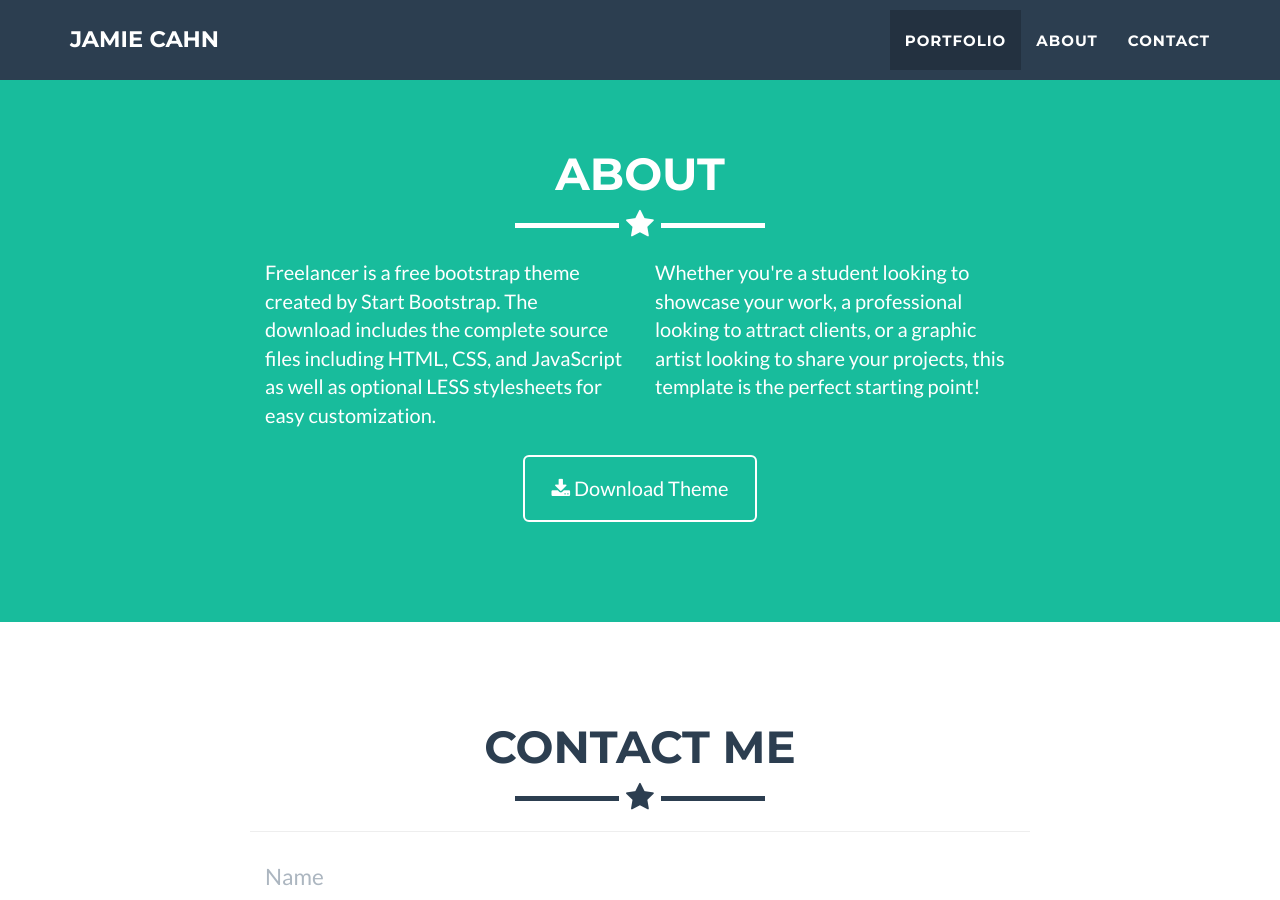
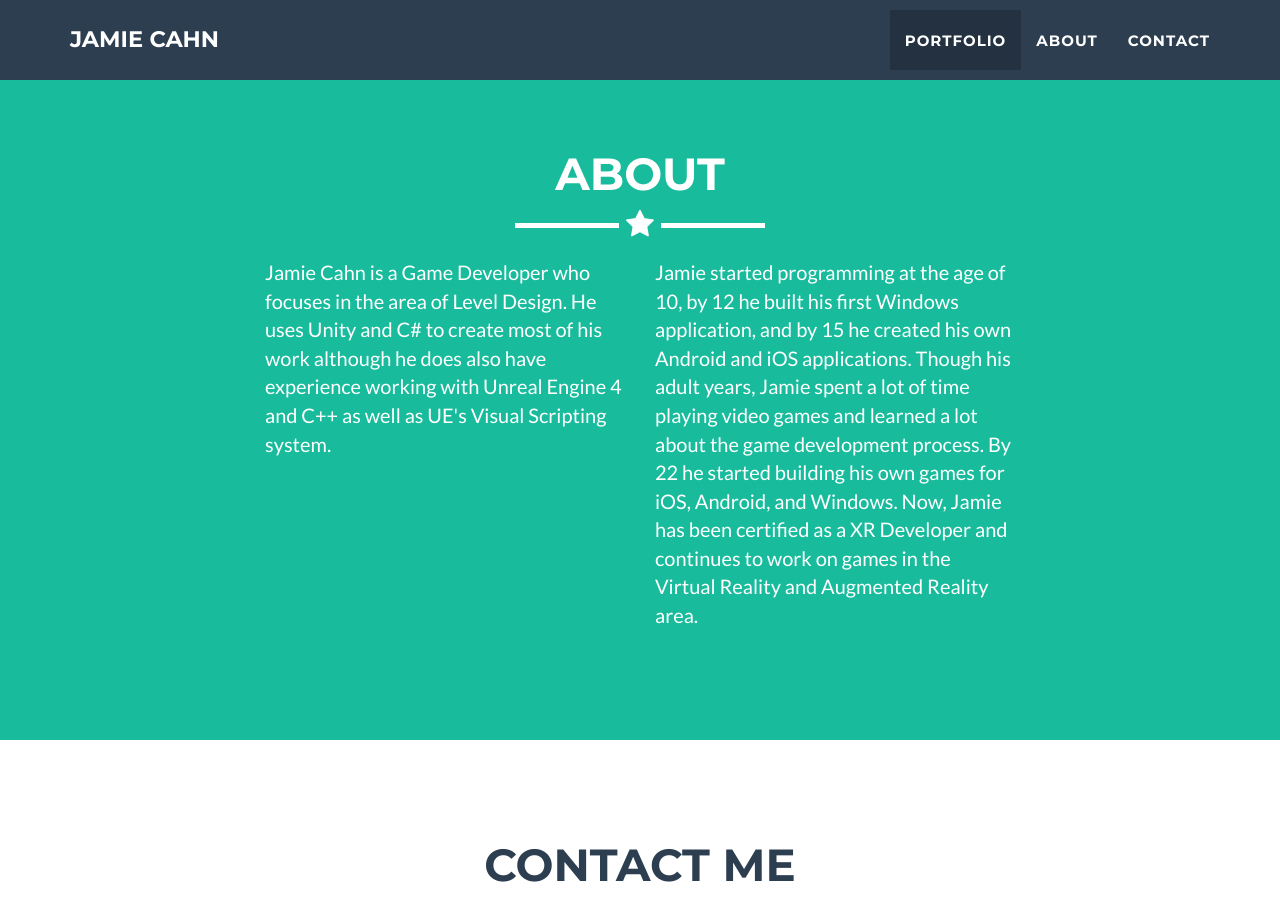
Before and after one commit to jcahnProgramming/jcahnProgramming.github.io, a Jekyll site: the page built from _posts/2014-07-18-project-1.markdown, in a window 1280 px wide and 900 px high, scrolled down 1623 px. Built offline with Jekyll 4.4.1, drawn with Linux system fonts in a browser that asks for light colours.

Commit message:
Update about.html

```diff
--- a/_includes/about.html
+++ b/_includes/about.html
@@ -9,15 +9,11 @@
             </div>
             <div class="row">
                 <div class="col-lg-4 col-lg-offset-2">
-                    <p>Freelancer is a free bootstrap theme created by Start Bootstrap. The download includes the complete source files including HTML, CSS, and JavaScript as well as optional LESS stylesheets for easy customization.</p>
+                    <p>Jamie Cahn is a Game Developer who focuses in the area of Level Design. He uses Unity and C# to create most of his work although he does also have experience working with Unreal Engine 4 and C++ as well as UE's Visual Scripting system.</p>
                 </div>
                 <div class="col-lg-4">
-                    <p>Whether you're a student looking to showcase your work, a professional looking to attract clients, or a graphic artist looking to share your projects, this template is the perfect starting point! </p>
+                    <p>Jamie started programming at the age of 10, by 12 he built his first Windows application, and by 15 he created his own Android and iOS applications. Though his adult years, Jamie spent a lot of time playing video games and learned a lot about the game development process. By 22 he started building his own games for iOS, Android, and Windows. Now, Jamie has been certified as a XR Developer and continues to work on games in the Virtual Reality and Augmented Reality area.</p>
                 </div>
-                <div class="col-lg-8 col-lg-offset-2 text-center">
-                    <a href="https://github.com/jeromelachaud/freelancer-theme" class="btn btn-lg btn-outline">
-                        <i class="fa fa-download"></i> Download Theme
-                    </a>
                 </div>
             </div>
         </div>
```
